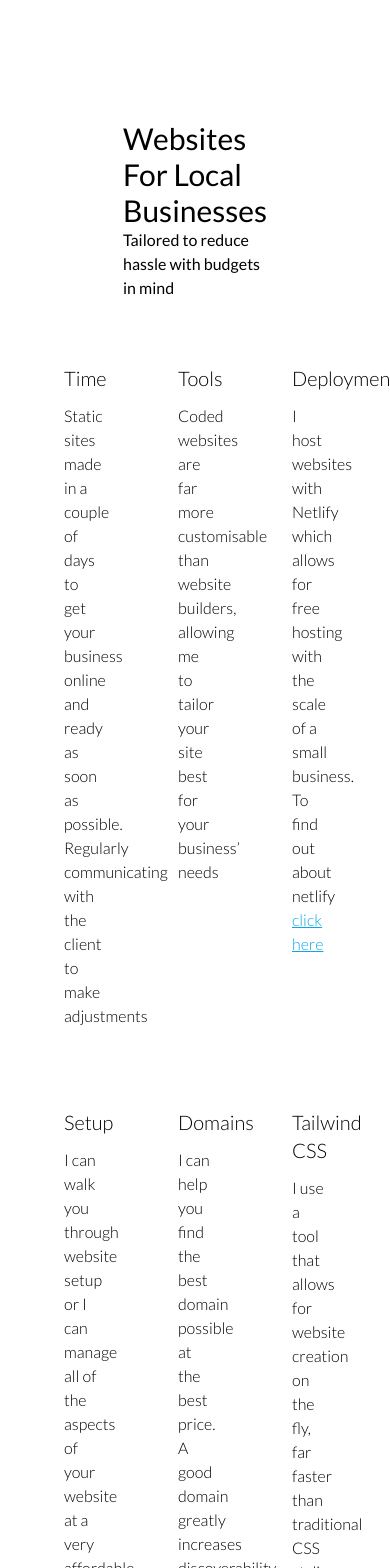
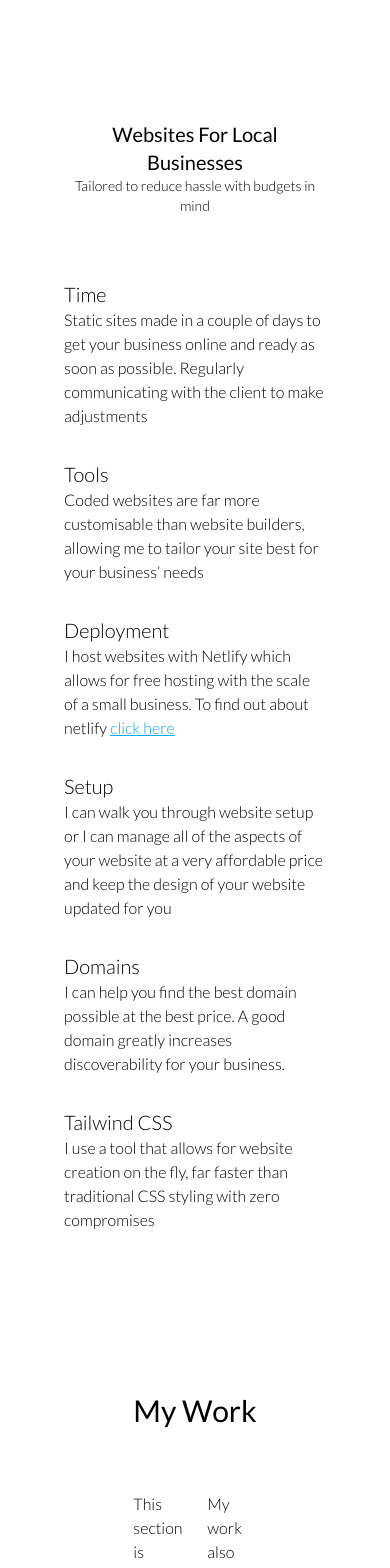
Before and after one commit to Daniel-Perkins/danperkins.dev, a React (Create React App) app: page / in a window 390 px wide. Shown: the part 1080-2648 px from the top of the page. Built offline with nearby package versions, Linux system fonts and the light colour scheme.

Commit message:
About responsive

```diff
--- a/src/components/About.tsx
+++ b/src/components/About.tsx
@@ -1,13 +1,17 @@
 const About = () => {
   return (
     <div className="flex flex-col items-center m-16">
-      <div className="flex flex-col items-center m-16">
-        <h1 className="text-3xl">Websites For Local Businesses</h1>
-        <h3>Tailored to reduce hassle with budgets in mind</h3>
+      <div className="flex flex-col items-center my-16 md:m-16">
+        <h1 className="text-xl text-center sm:text-3xl">
+          Websites For Local Businesses
+        </h1>
+        <h3 className="text-sm font-light text-center sm:font-normal sm:text-base">
+          Tailored to reduce hassle with budgets in mind
+        </h3>
       </div>
-      <div className="grid grid-cols-3 gap-20 font-light">
+      <div className="grid gap-8 font-light sm:gap-20 sm:grid-cols-2 md:grid-cols-3">
         <div>
-          <h4 className="mb-3 text-xl">Time</h4>
+          <h4 className="text-xl sm:mb-3">Time</h4>
           <p>
             Static sites made in a couple of days to get your business online
             and ready as soon as possible. Regularly communicating with the
@@ -15,14 +19,14 @@
           </p>
         </div>
         <div>
-          <h4 className="mb-3 text-xl">Tools</h4>
+          <h4 className="text-xl sm:mb-3">Tools</h4>
           <p>
             Coded websites are far more customisable than website builders,
             allowing me to tailor your site best for your business’ needs
           </p>
         </div>
         <div>
-          <h4 className="mb-3 text-xl">Deployment</h4>
+          <h4 className="text-xl sm:mb-3">Deployment</h4>
           <p>
             I host websites with Netlify which allows for free hosting with the
             scale of a small business. To find out about netlify{" "}
@@ -35,7 +39,7 @@
           </p>
         </div>
         <div>
-          <h4 className="mb-3 text-xl">Setup</h4>
+          <h4 className="text-xl sm:mb-3">Setup</h4>
           <p>
             I can walk you through website setup or I can manage all of the
             aspects of your website at a very affordable price and keep the
@@ -43,14 +47,14 @@
           </p>
         </div>
         <div>
-          <h4 className="mb-3 text-xl">Domains</h4>
+          <h4 className="text-xl sm:mb-3">Domains</h4>
           <p>
             I can help you find the best domain possible at the best price. A
             good domain greatly increases discoverability for your business.
           </p>
         </div>
         <div>
-          <h4 className="mb-3 text-xl">Tailwind CSS</h4>
+          <h4 className="text-xl sm:mb-3">Tailwind CSS</h4>
           <p>
             I use a tool that allows for website creation on the fly, far faster
             than traditional CSS styling with zero compromises
```
